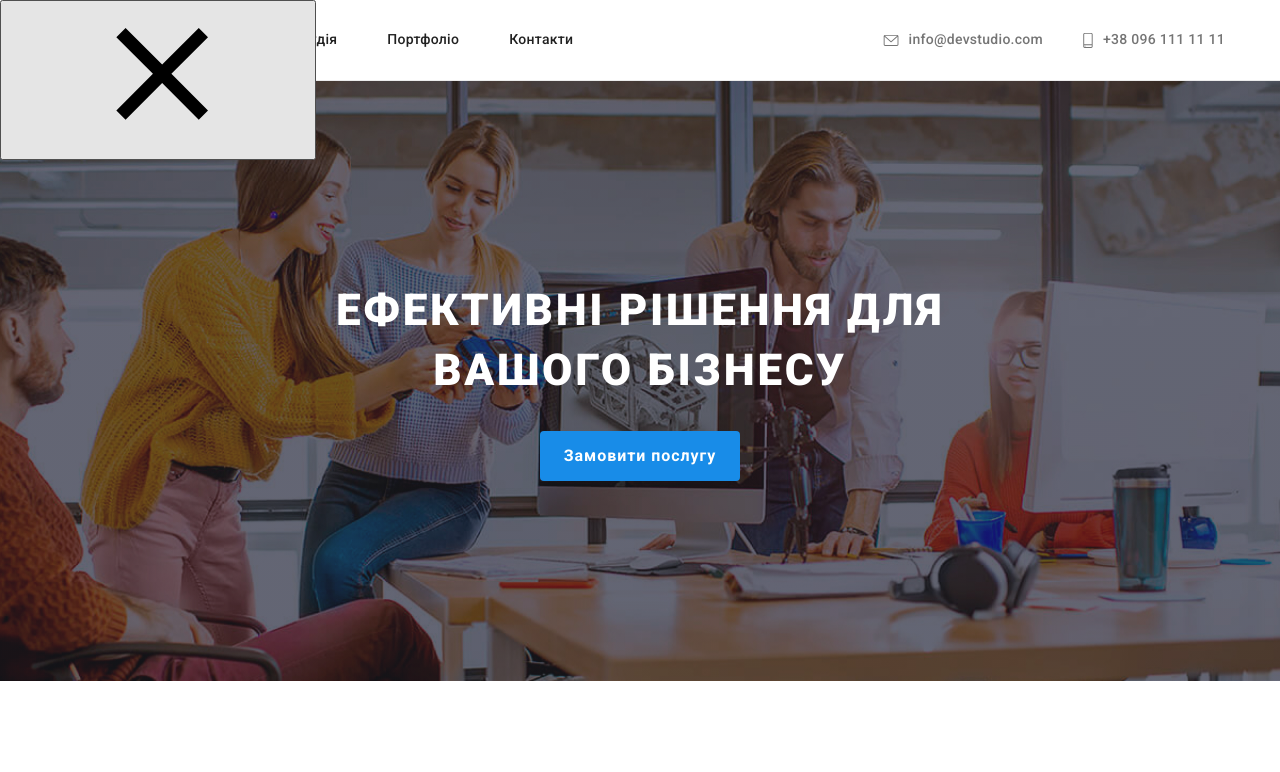
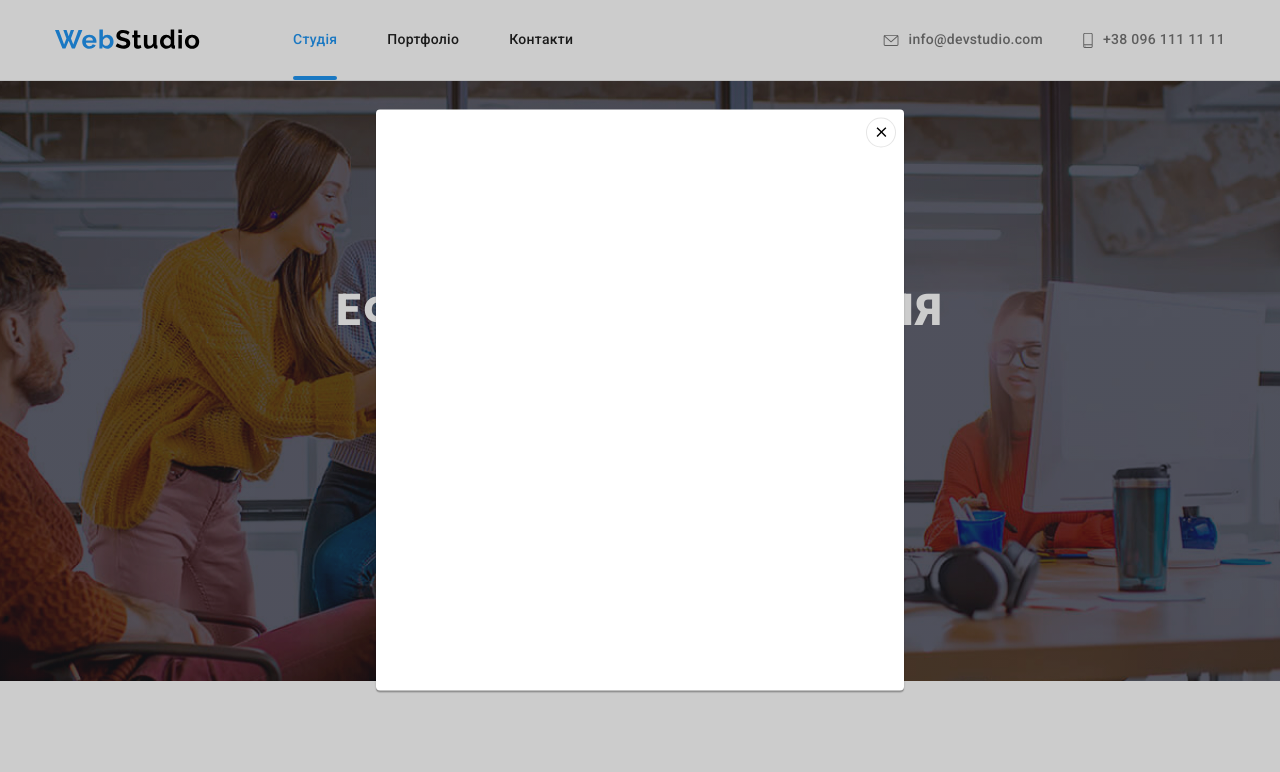
Before and after one commit to d3nik/Serediuk-Denys-IPZ-34, a plain HTML site: page index.html in a window 1280 px wide. Both pictures are taken after a click on the button "Замовити послугу". Shown: the top 772 px of the page. Drawn offline with Linux system fonts and the light colour scheme.

Commit message:
Patch 5.2
– stylized modal window;
– added transition for open/close modal window;
– added active nav-menu-link styles;

```diff
--- a/css/styles.css
+++ b/css/styles.css
@@ -60,9 +60,23 @@ img {
     display: flex;
     gap: 50px;
 }
-.nav-menu a{
+.nav-menu-link{
     color: var(--global-text-color);
     text-decoration: none;
+}
+.nav-menu-link.active{
+    position: relative;
+    color: var(--general-blue-color);
+}
+.nav-menu-link.active::after {
+    content: "";
+    position: absolute;
+    display: block;
+    width: 100%;
+    height: 4px;
+    margin-top: 28px;
+    border-radius: 2px;
+    background-color: var(--general-blue-color);
 }
 
 .contacts {
@@ -419,9 +433,52 @@ img {
     position: fixed;
     top: 0;
     left: 0;
+    width: 100%;
+    height: 100%;
     background-color: rgba(0, 0, 0, 0.2);
+    transition-duration: 250ms;
+    transition-timing-function: cubic-bezier(0.4, 0, 0.2, 1);
+}
+.backdrop.is-hidden {
+    visibility: hidden;
+    opacity: 0;
+    pointer-events: none;
+
+    > .modal {
+        transform: translate(10%);
+    }
 }
 
 .modal {
     position: absolute;
+    top: 50%;
+    left: 50%;
+    transform: translate(-50%, -50%);
+    min-width: 528px;
+    min-height: 581px;
+    border-radius: 4px;
+    background-color: var(--general-white-color);
+    box-shadow: 0px 2px 1px 0px rgba(0, 0, 0, 0.2), 0px 1px 1px 0px rgba(0, 0, 0, 0.14), 0px 1px 3px 0px rgba(0, 0, 0, 0.12);
+
+    transition-duration: 250ms;
 }
+
+.modal-button {
+    position: absolute;
+    display: flex;
+    align-items: center;
+    top: 8px;
+    right: 8px;
+    width: 30px;
+    height: 30px;
+    border: 1px solid rgba(0, 0, 0, 0.1);
+    border-radius: 50%;
+    background-color: var(--general-white-color);
+    cursor: pointer;
+}
+
+.modal-icon {
+    width: 18px;
+    height: 18px;
+    fill: rgba(0, 0, 0, 1);
+}
--- a/index.html
+++ b/index.html
@@ -22,9 +22,9 @@
 
         <nav class="nav-menu">
           <ul>
-            <li><a href="index.html">Студія</a></li>
-            <li><a href="portfolio.html">Портфоліо</a></li>
-            <li><a href="#">Контакти</a></li>
+            <li><a href="index.html" class="nav-menu-link active">Студія</a></li>
+            <li><a href="portfolio.html" class="nav-menu-link">Портфоліо</a></li>
+            <li><a href="#" class="nav-menu-link">Контакти</a></li>
           </ul>
         </nav>
 
@@ -50,7 +50,7 @@
       <section class="intro">
         <div class="container">
           <h1>Ефективні рішення для вашого бізнесу</h1>
-          <button type="button">Замовити послугу</button>
+          <button type="button" data-modal-open>Замовити послугу</button>
         </div>
       </section>
 
@@ -453,9 +453,9 @@
       </div>
     </footer>
 
-    <div class="backdrop">
+    <div class="backdrop is-hidden" data-modal>
         <div class="modal">
-          <button class="modal-button">
+          <button class="modal-button" data-modal-close>
             <svg class="modal-icon">
               <use href="./images/icons/icons.svg#icon-close"></use>
             </svg>
```
Also changed, not shown: portfolio.html (+3 -3 lines).
